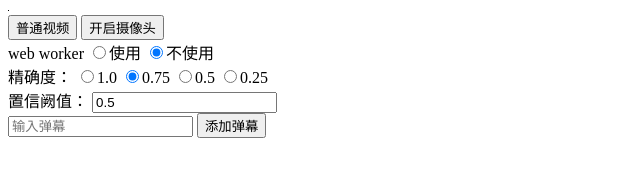
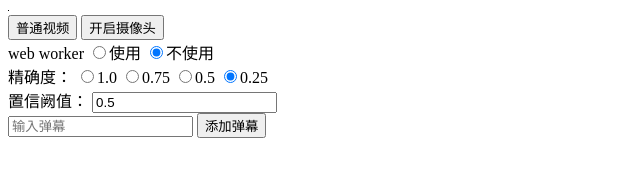
Before and after one commit to zaberz/bodypix, a website: page index.html in a window 1280 px wide. Shown: the part 247-424 px from the top of the page, 0-640 px from the left. Drawn offline with Linux system fonts and the light colour scheme; grey boxes are pictures that could not be loaded.

Commit message:
fix path

```diff
--- a/index.html
+++ b/index.html
@@ -22,9 +22,9 @@
     <div>
       精确度：
       <input type="radio" value="1.0" name="multiplier"><span>1.0</span>
-      <input type="radio" value="0.75" name="multiplier" checked><span>0.75</span>
+      <input type="radio" value="0.75" name="multiplier"><span>0.75</span>
       <input type="radio" value="0.5" name="multiplier"><span>0.5</span>
-      <input type="radio" value="0.25" name="multiplier"><span>0.25</span>
+      <input type="radio" value="0.25" name="multiplier" checked><span>0.25</span>
     </div>
     <div>
       置信阙值：
```
Also changed, not shown: docs/index.html (+2 -2 lines).
